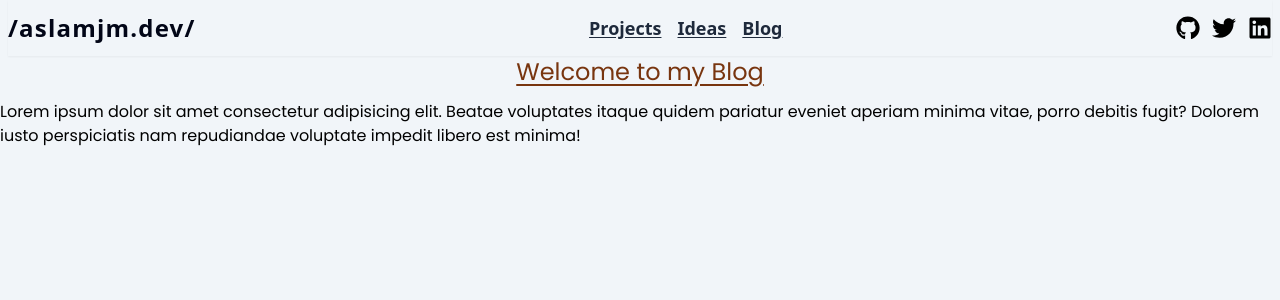
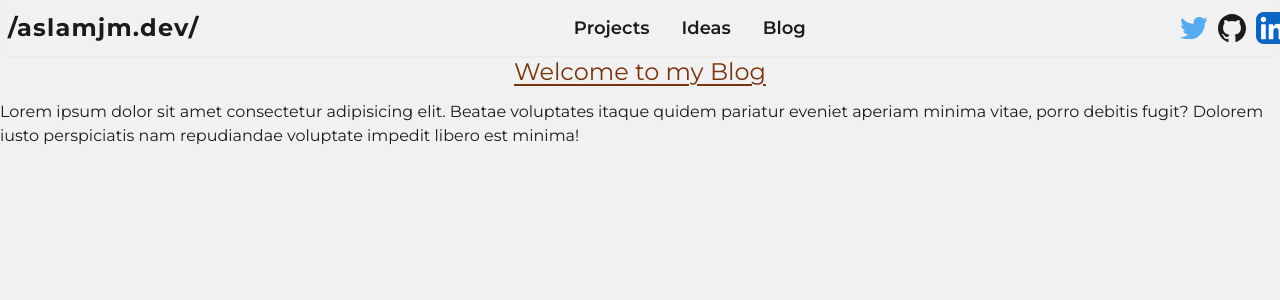
Before and after one commit to AslamJM/aslamjm.dev, a Next.js app: page / in a window 1280 px wide. Shown: the top 300 px of the page. Built offline with nearby package versions, Linux system fonts and the light colour scheme.

Commit message:
navbar with framer

```diff
--- a/package.json
+++ b/package.json
@@ -15,11 +15,11 @@
     "@types/react-dom": "18.0.11",
     "eslint": "8.37.0",
     "eslint-config-next": "13.2.4",
+    "framer-motion": "^10.10.0",
     "next": "13.2.4",
     "preline": "^1.7.0",
     "react": "18.2.0",
     "react-dom": "18.2.0",
-    "react-icons": "^4.8.0",
     "typescript": "5.0.2"
   },
   "devDependencies": {
--- a/src/app/components/Navbar.tsx
+++ b/src/app/components/Navbar.tsx
@@ -1,45 +1,89 @@
+"use client";
+
 import Link from "next/link";
-import React from "react";
-import { FaGithub, FaTwitter, FaLinkedin } from "react-icons/fa";
+import React, { SVGProps } from "react";
+import { motion } from "framer-motion";
+import { usePathname } from "next/navigation";
 
-// TODO: need to fixate on a secondary color
-// TODO: need to finalize about the pages to display
+import { GithubIcon, TwitterIcon, LinkedIn } from "@/icons/SocialIcons";
 
-const NavLink = ({ to }: { to: string }) => {
+const MotionLink = motion(Link);
+
+interface SocialLinkProps {
+  href: string;
+  Icon: ({ className, ...rest }: SVGProps<SVGSVGElement>) => JSX.Element;
+  className?: string;
+}
+
+const socialLinks: SocialLinkProps[] = [
+  {
+    href: "https://twitter.com",
+    Icon: TwitterIcon,
+    className: "w-6 mr-2",
+  },
+  {
+    href: "https://github.com/AslamJM",
+    Icon: GithubIcon,
+    className: "w-6 mx-2",
+  },
+  {
+    href: "https://linkedin.com",
+    Icon: LinkedIn,
+    className: "w-6 ml-4",
+  },
+];
+
+const NavLink = ({ to, classname }: { to: string; classname?: string }) => {
+  const path = usePathname();
+  const href = to.toLowerCase();
   return (
     <Link
-      href={`${to.toLowerCase()}`}
-      className="text-md md:text-lg hover:font-bold text-slate-800 hover:text-rose-600 transition-all font-semibold underline underline-offset-2"
+      href={href}
+      className={`text-md md:text-lg  text-dark font-semibold relative group ${classname}`}
     >
       {to}
+      <span
+        className={`absolute inline-block bg-dark -bottom-0.5 left-0 ${
+          path === href ? "w-full" : "w-0"
+        } group-hover:w-full h-[1px] ease duration-300`}
+      >
+        &nbsp;
+      </span>
     </Link>
+  );
+};
+
+const SocialLink = ({ href, Icon, className }: SocialLinkProps) => {
+  return (
+    <MotionLink href={href} whileHover={{ y: -2 }} whileTap={{ scale: 0.9 }}>
+      <Icon className={className} />
+    </MotionLink>
   );
 };
 
 function Navbar() {
   return (
-    <nav className="flex flex-col md:flex-row items-center justify-center md:justify-between py-1 md:py-3 shadow-sm mx-2">
+    <nav className="flex flex-col md:flex-row items-center font-mont justify-center md:justify-between py-1 md:py-3 shadow-sm mx-2">
       <Link
         href="/"
-        className="text-xl md:text-2xl text-slate-950 hover:text-rose-600 tracking-wider font-bold  underline-offset-2"
+        className="text-xl md:text-2xl text-dark hover:text-rose-600 tracking-wider font-bold  underline-offset-2"
       >
         /aslamjm.dev/
       </Link>
-      <div className="flex items-center justify-center gap-4">
+      <div className="flex items-center justify-center ">
         {["Projects", "Ideas", "Blog"].map((link) => (
-          <NavLink key={link} to={link} />
+          <NavLink key={link} to={link} classname="mx-2 md:mx-4" />
         ))}
       </div>
-      <div className="flex items-center gap-3 invisible md:visible">
-        <Link href="https://github.com/AslamJM">
-          <FaGithub className="h-6 w-6 cursor-pointer hover:text-rose-600" />
-        </Link>
-        <Link href="https://twitter.com">
-          <FaTwitter className="h-6 w-6 cursor-pointer hover:text-rose-600" />
-        </Link>
-        <Link href="https://linkedin.com">
-          <FaLinkedin className="h-6 w-6 cursor-pointer hover:text-rose-600" />
-        </Link>
+      <div className="flex items-center invisible md:visible">
+        {socialLinks.map((link, index) => (
+          <SocialLink
+            key={link.href + "-" + index}
+            Icon={link.Icon}
+            href={link.href}
+            className={link.className}
+          />
+        ))}
       </div>
     </nav>
   );
--- a/src/app/layout.tsx
+++ b/src/app/layout.tsx
@@ -1,4 +1,5 @@
 import "./globals.css";
+import { Montserrat } from "next/font/google";
 import Navbar from "./components/Navbar";
 
 export const metadata = {
@@ -6,13 +7,21 @@
   description: "my portfolio and blog",
 };
 
+const montserrat = Montserrat({
+  subsets: ["latin"],
+  variable: "--font-mont",
+});
+
 export default function RootLayout({
   children,
 }: {
   children: React.ReactNode;
 }) {
   return (
-    <html lang="en" className="bg-slate-100">
+    <html
+      lang="en"
+      className={`${montserrat.variable} font-mont bg-light text-dark w-full min-h-screen`}
+    >
       <body className="container mx-auto">
         <Navbar />
         {children}
--- a/src/app/page.tsx
+++ b/src/app/page.tsx
@@ -1,13 +1,6 @@
-import { Poppins } from "next/font/google";
-
-const poppins = Poppins({
-  weight: ["400", "500", "800", "700"],
-  subsets: ["latin"],
-});
-
 export default function Home() {
   return (
-    <main className={poppins.className}>
+    <main>
       <h1 className="text-2xl underline underline-offset-4 text-center text-amber-900 mb-3">
         Welcome to my Blog
       </h1>
--- /dev/null
+++ b/src/icons/SocialIcons.tsx
@@ -0,0 +1,60 @@
+import * as React from "react";
+import { SVGProps } from "react";
+
+export const TwitterIcon = ({
+  className,
+  ...rest
+}: SVGProps<SVGSVGElement>) => (
+  <svg
+    xmlns="http://www.w3.org/2000/svg"
+    width="1.23em"
+    height="1em"
+    viewBox="0 0 256 209"
+    className={`w-full h-auto ${className}`}
+    {...rest}
+  >
+    <path fill="rgba(255, 255, 255, 0)" d="M0 0h256v209H0z" />
+    <path
+      fill="#55acee"
+      d="M256 25.45a105.04 105.04 0 0 1-30.166 8.27c10.845-6.5 19.172-16.793 23.093-29.057a105.183 105.183 0 0 1-33.351 12.745C205.995 7.201 192.346.822 177.239.822c-29.006 0-52.523 23.516-52.523 52.52 0 4.117.465 8.125 1.36 11.97-43.65-2.191-82.35-23.1-108.255-54.876-4.52 7.757-7.11 16.78-7.11 26.404 0 18.222 9.273 34.297 23.365 43.716a52.312 52.312 0 0 1-23.79-6.57c-.003.22-.003.44-.003.661 0 25.447 18.104 46.675 42.13 51.5a52.592 52.592 0 0 1-23.718.9c6.683 20.866 26.08 36.05 49.062 36.475-17.975 14.086-40.622 22.483-65.228 22.483-4.24 0-8.42-.249-12.529-.734 23.243 14.902 50.85 23.597 80.51 23.597 96.607 0 149.434-80.031 149.434-149.435 0-2.278-.05-4.543-.152-6.795A106.748 106.748 0 0 0 256 25.45"
+    />
+  </svg>
+);
+
+export const GithubIcon = ({ className, ...rest }: SVGProps<SVGSVGElement>) => (
+  <svg
+    xmlns="http://www.w3.org/2000/svg"
+    width="1em"
+    height="1em"
+    viewBox="0 0 512 512"
+    {...rest}
+    className={`w-full h-auto ${className}`}
+  >
+    <path fill="none" d="M0 0h512v512H0z" />
+    <path
+      fill="currentColor"
+      d="M256 32C132.3 32 32 134.9 32 261.7c0 101.5 64.2 187.5 153.2 217.9a17.56 17.56 0 0 0 3.8.4c8.3 0 11.5-6.1 11.5-11.4 0-5.5-.2-19.9-.3-39.1a102.4 102.4 0 0 1-22.6 2.7c-43.1 0-52.9-33.5-52.9-33.5-10.2-26.5-24.9-33.6-24.9-33.6-19.5-13.7-.1-14.1 1.4-14.1h.1c22.5 2 34.3 23.8 34.3 23.8 11.2 19.6 26.2 25.1 39.6 25.1a63 63 0 0 0 25.6-6c2-14.8 7.8-24.9 14.2-30.7-49.7-5.8-102-25.5-102-113.5 0-25.1 8.7-45.6 23-61.6-2.3-5.8-10-29.2 2.2-60.8a18.64 18.64 0 0 1 5-.5c8.1 0 26.4 3.1 56.6 24.1a208.21 208.21 0 0 1 112.2 0c30.2-21 48.5-24.1 56.6-24.1a18.64 18.64 0 0 1 5 .5c12.2 31.6 4.5 55 2.2 60.8 14.3 16.1 23 36.6 23 61.6 0 88.2-52.4 107.6-102.3 113.3 8 7.1 15.2 21.1 15.2 42.5 0 30.7-.3 55.5-.3 63 0 5.4 3.1 11.5 11.4 11.5a19.35 19.35 0 0 0 4-.4C415.9 449.2 480 363.1 480 261.7 480 134.9 379.7 32 256 32Z"
+    />
+  </svg>
+);
+
+export const LinkedIn = ({ className, ...rest }: SVGProps<SVGSVGElement>) => (
+  <svg
+    xmlns="http://www.w3.org/2000/svg"
+    width="1em"
+    height="1em"
+    viewBox="0 0 256 256"
+    {...rest}
+    className={`w-full h-auto ${className}`}
+  >
+    <path fill="none" d="M0 0h256v256H0z" />
+    <g fill="none">
+      <rect width={256} height={256} fill="#fff" rx={60} />
+      <rect width={256} height={256} fill="#0A66C2" rx={60} />
+      <path
+        fill="#fff"
+        d="M184.715 217.685h29.27a4 4 0 0 0 4-3.999l.015-61.842c0-32.323-6.965-57.168-44.738-57.168-14.359-.534-27.9 6.868-35.207 19.228a.32.32 0 0 1-.595-.161V101.66a4 4 0 0 0-4-4h-27.777a4 4 0 0 0-4 4v112.02a4 4 0 0 0 4 4h29.268a4 4 0 0 0 4-4v-55.373c0-15.657 2.97-30.82 22.381-30.82 19.135 0 19.383 17.916 19.383 31.834v54.364a4 4 0 0 0 4 4ZM38 59.627c0 11.865 9.767 21.627 21.632 21.627 11.862-.001 21.623-9.769 21.623-21.631C81.253 47.761 71.491 38 59.628 38 47.762 38 38 47.763 38 59.627Zm6.959 158.058h29.307a4 4 0 0 0 4-4V101.66a4 4 0 0 0-4-4H44.959a4 4 0 0 0-4 4v112.025a4 4 0 0 0 4 4Z"
+      />
+    </g>
+  </svg>
+);
--- a/tailwind.config.js
+++ b/tailwind.config.js
@@ -1,4 +1,6 @@
 /** @type {import('tailwindcss').Config} */
+import { fontFamily } from "tailwindcss/defaultTheme";
+
 module.exports = {
   content: [
     "./app/**/*.{js,ts,jsx,tsx}",
@@ -9,7 +11,15 @@
     "./src/**/*.{js,ts,jsx,tsx}",
   ],
   theme: {
-    extend: {},
+    extend: {
+      fontFamily: {
+        mont: [`var(--font-mont)`, ...fontFamily.sans],
+      },
+      colors: {
+        light: "#f1f1f1",
+        dark: "#1b1b1b",
+      },
+    },
   },
   plugins: [require("@tailwindcss/typography"), require("preline/plugin")],
 };
```
Also changed, not shown: 1 other file (tests, documents, lock files or other folders).
